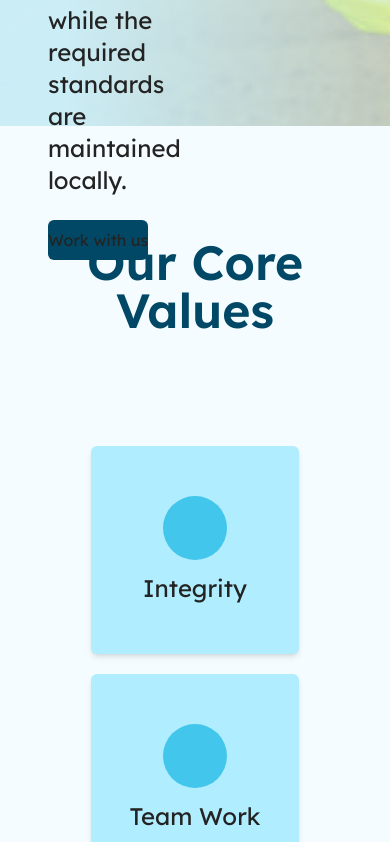
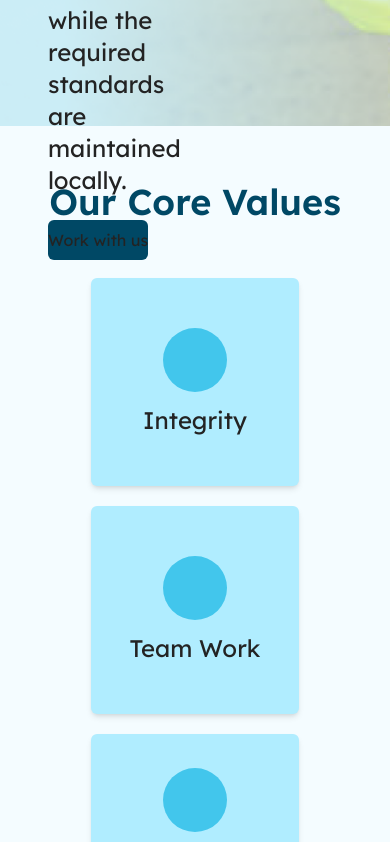
Before and after one commit to blossomobasi/sesto-elemento, a Next.js app: page / in a window 390 px wide. Shown: the part 702-1544 px from the top of the page. Built offline with nearby package versions, Linux system fonts and the light colour scheme.

Commit message:
Refactor: remove unneccesary code and implement responsive feature

```diff
--- a/src/components/CoreValues.tsx
+++ b/src/components/CoreValues.tsx
@@ -8,8 +8,8 @@ const CoreValues = () => {
     ];
 
     return (
-        <div className="px-12 py-28">
-            <h2 className="text-center text-5xl font-semibold text-secondary pb-28">
+        <div className="px-12 md:py-28 py-14">
+            <h2 className="text-center md:text-5xl text-4xl font-semibold text-secondary md:pb-28 pb-14">
                 Our Core Values
             </h2>
 
@@ -24,18 +24,6 @@ const CoreValues = () => {
                     </div>
                 ))}
             </div>
-
-            {/* <div className="grid lg:grid-cols-5 md:grid-cols-3 gap-x-5">
-                {coreValues.map((value) => (
-                    <div
-                        key={value}
-                        className="bg-primaryLight rounded-md shadow-xl py-5 px-4 flex flex-col gap-y-3 items-center justify-center"
-                    >
-                        <div className="h-16 w-16 bg-primary rounded-full" />
-                        <p className="text-2xl text-center">{value}</p>
-                    </div>
-                ))}
-            </div> */}
         </div>
     );
 };
```
